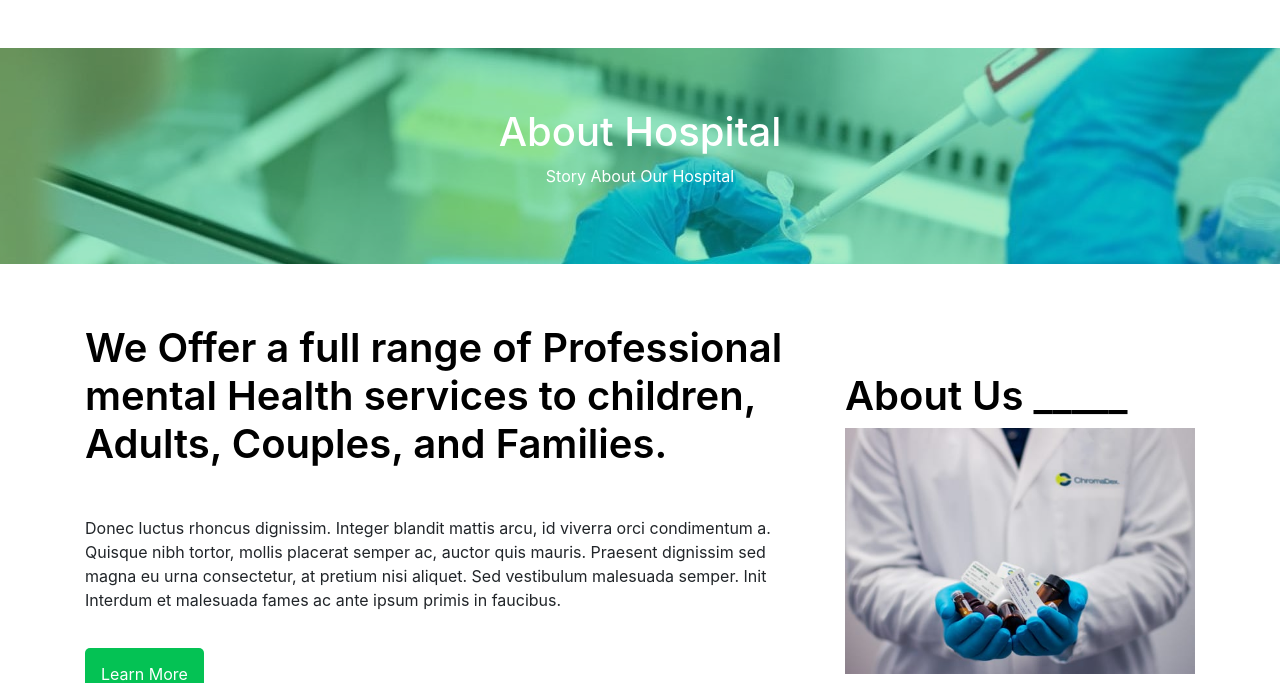
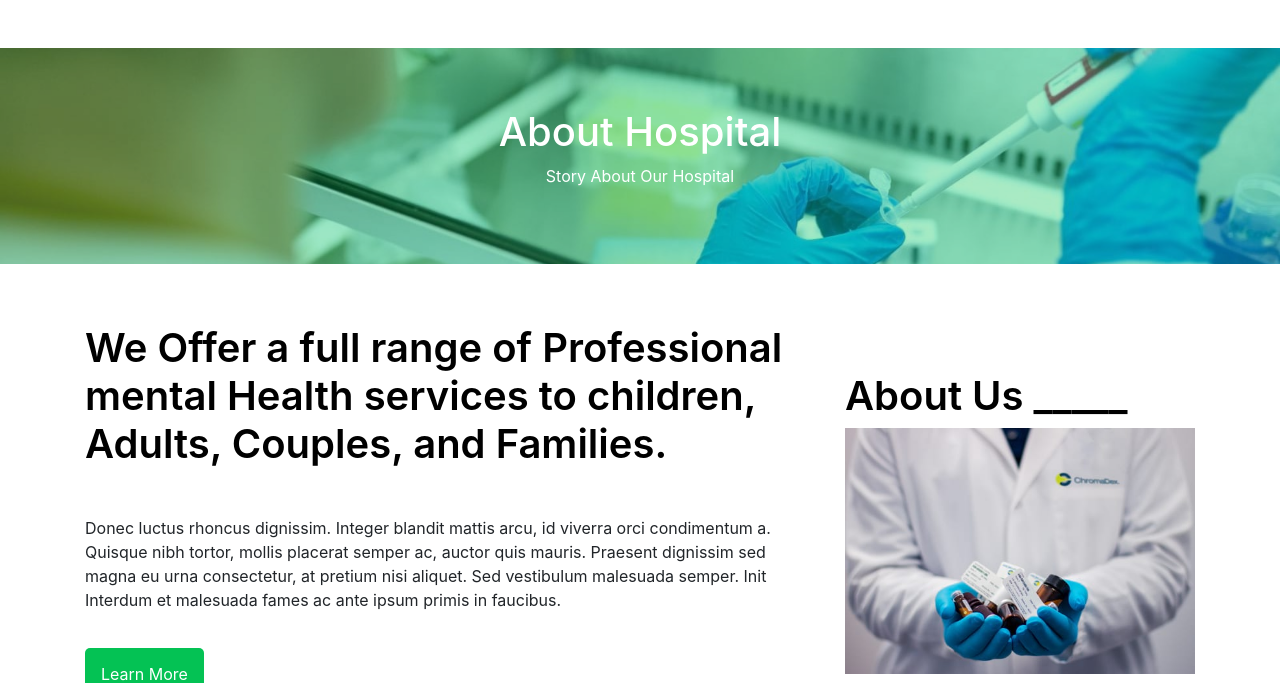
Before and after one commit to sahad-cp/hospital-template, a Django app: page /about/ in a window 1280 px wide. Shown: the part 79-762 px from the top of the page. Run offline with Django 4.2, Linux system fonts and the light colour scheme.

Commit message:
'finished'

```diff
--- a/static/css/about.css
+++ b/static/css/about.css
@@ -1,5 +1,6 @@
 .scroll-img{
     background: url('../images/banner2.jpg') no-repeat fixed 100%;
+    background-size: cover;
     position: relative;
 }
 .scroll-img::after{
--- a/static/css/contact.css
+++ b/static/css/contact.css
@@ -1,5 +1,6 @@
 .scroll-img{
     background: url('../images/banner2.jpg') no-repeat fixed 100%;
+    background-size: cover;
     position: relative;
 }
 .scroll-img::after{
--- a/static/css/department.css
+++ b/static/css/department.css
@@ -1,5 +1,6 @@
 .scroll-img{
     background: url('../images/banner2.jpg') no-repeat fixed 100%;
+    background-size: cover;
     position: relative;
 }
 .scroll-img::after{
--- a/static/css/doctor.css
+++ b/static/css/doctor.css
@@ -1,5 +1,6 @@
 .scroll-img{
     background: url('../images/banner2.jpg') no-repeat fixed 100%;
+    background-size: cover;
     position: relative;
 }
 .scroll-img::after{
--- a/static/css/service.css
+++ b/static/css/service.css
@@ -1,5 +1,6 @@
 .scroll-img{
     background: url('../images/banner2.jpg') no-repeat fixed 100%;
+    background-size: cover;
     position: relative;
 }
 .scroll-img::after{
```
